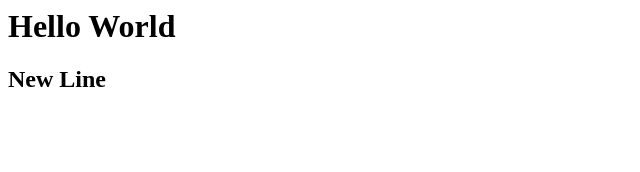
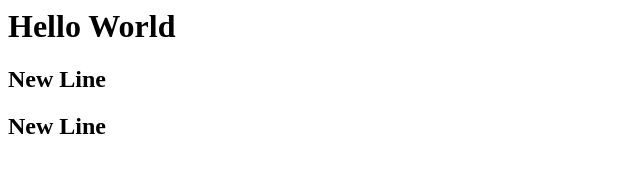
Before and after one commit to MrDevarsh/demo, a plain HTML site: page index.html in a window 1280 px wide. Shown: the whole page, without its empty margins (0-640 px from the left). Drawn offline with Linux system fonts and the light colour scheme.

Commit message:
added new line
New line added

```diff
--- a/index.html
+++ b/index.html
@@ -5,6 +5,8 @@
         <h1>Hello World</h1>
         <h2>New Line</h2>
 
+        <h2>New Line</h2>
+
     </body>
 
 </html>
```
